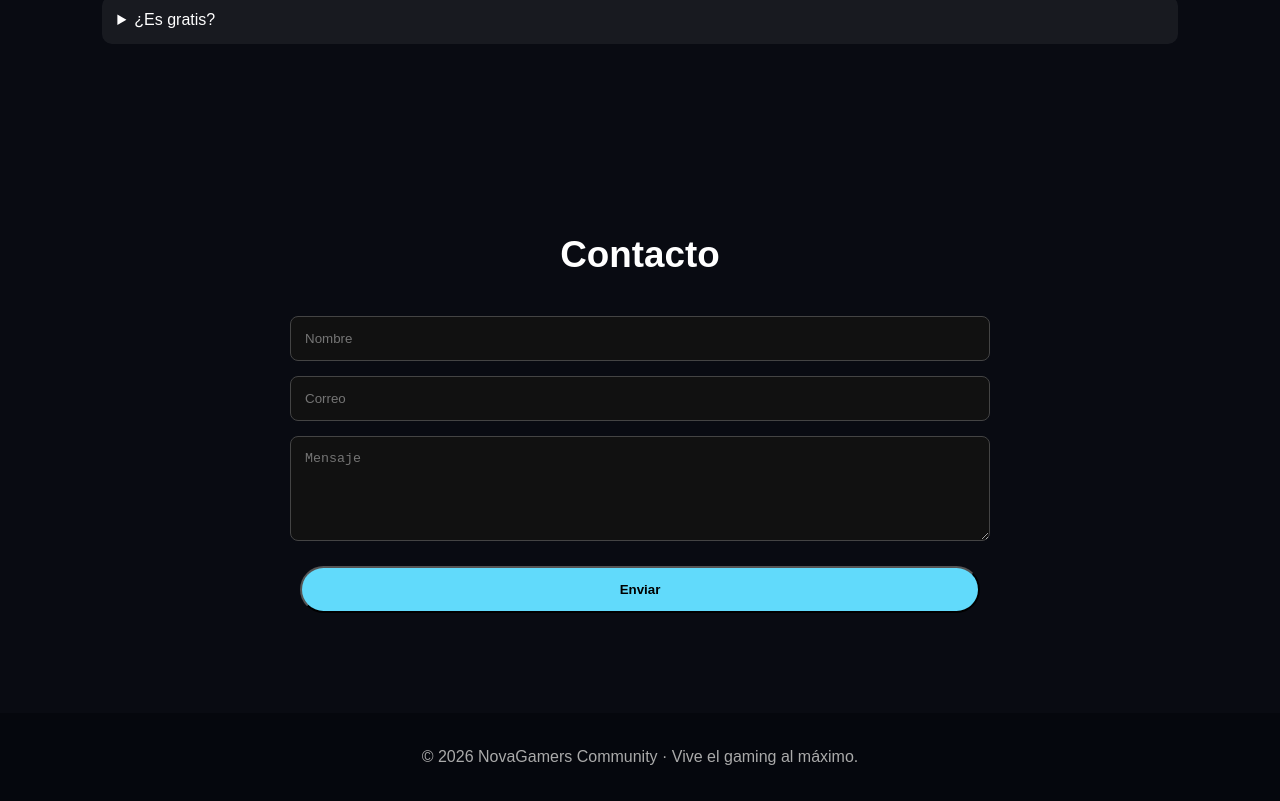
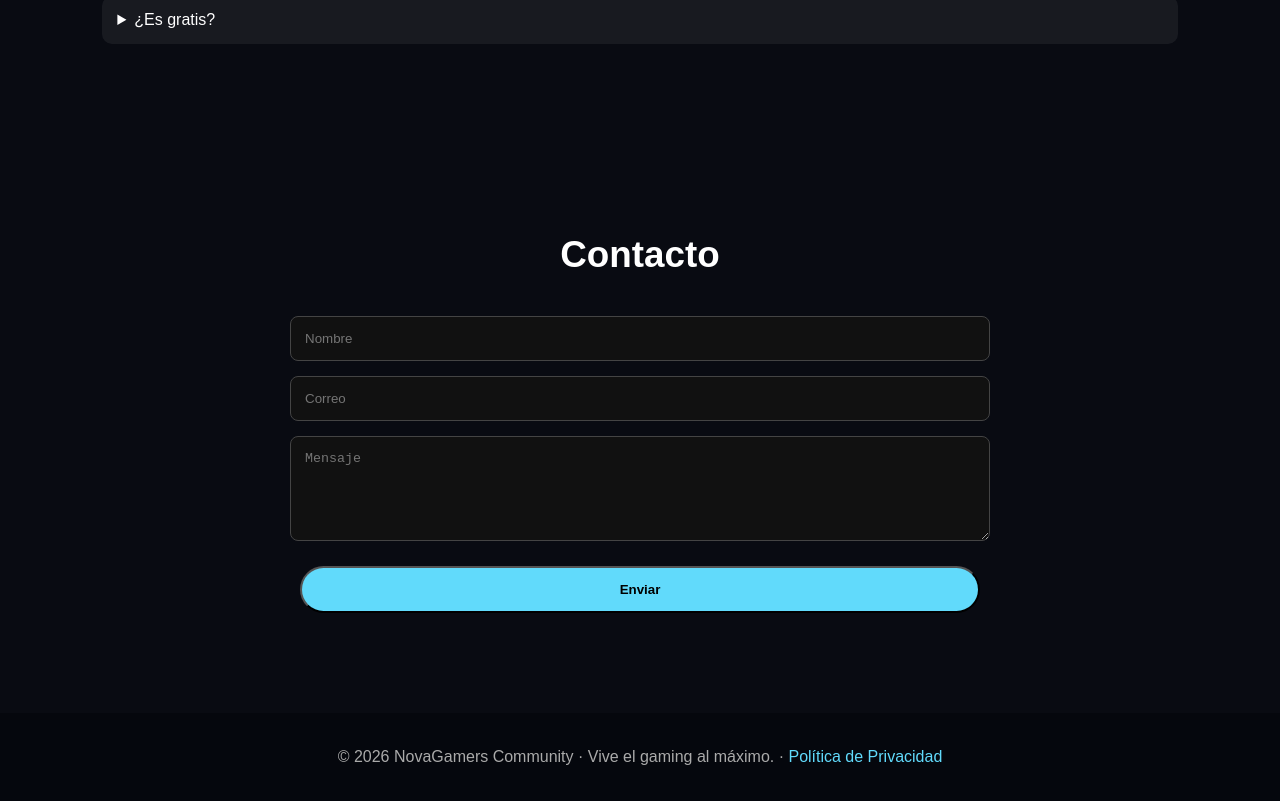
Before and after one commit to jpasoft/jpasoft.github.io, a plain HTML site: page index.html in a window 1280 px wide. Shown: the part 2706-3507 px from the top of the page. Drawn offline with Linux system fonts and the light colour scheme.

Commit message:
Update index.html

```diff
--- a/index.html
+++ b/index.html
@@ -28,6 +28,7 @@ details{background:#ffffff10;padding:15px;border-radius:10px;margin:10px 0}
 form{display:grid;gap:15px;max-width:700px;margin:auto}
 input,textarea{padding:14px;background:#111;border:1px solid #444;color:#fff;border-radius:8px}
 footer{text-align:center;padding:35px;background:#05070d;color:#aaa}
+footer a{color:#61dafb;text-decoration:none}
 #top{position:fixed;bottom:20px;right:20px;padding:12px;border:none;border-radius:50%;background:#61dafb;display:none}
 @media(max-width:700px){h1{font-size:2.6rem}nav{padding:14px 4%;font-size:.9rem}}
 </style></head>
@@ -65,7 +66,7 @@ footer{text-align:center;padding:35px;background:#05070d;color:#aaa}
 <section id="contact"><h2>Contacto</h2>
 <form><input placeholder="Nombre"><input type="email" placeholder="Correo"><textarea rows="5" placeholder="Mensaje"></textarea><button class="btn">Enviar</button></form>
 </section>
-<footer>© 2026 NovaGamers Community · Vive el gaming al máximo.</footer>
+<footer>© 2026 NovaGamers Community · Vive el gaming al máximo. · <a href="privacidad.html">Política de Privacidad</a></footer>
 <button id="top">↑</button>
 <script>
 const txt="NOVA GAMERS COMMUNITY";let i=0;setInterval(()=>{if(i<=txt.length)title.textContent=txt.slice(0,i++);},90);
```
